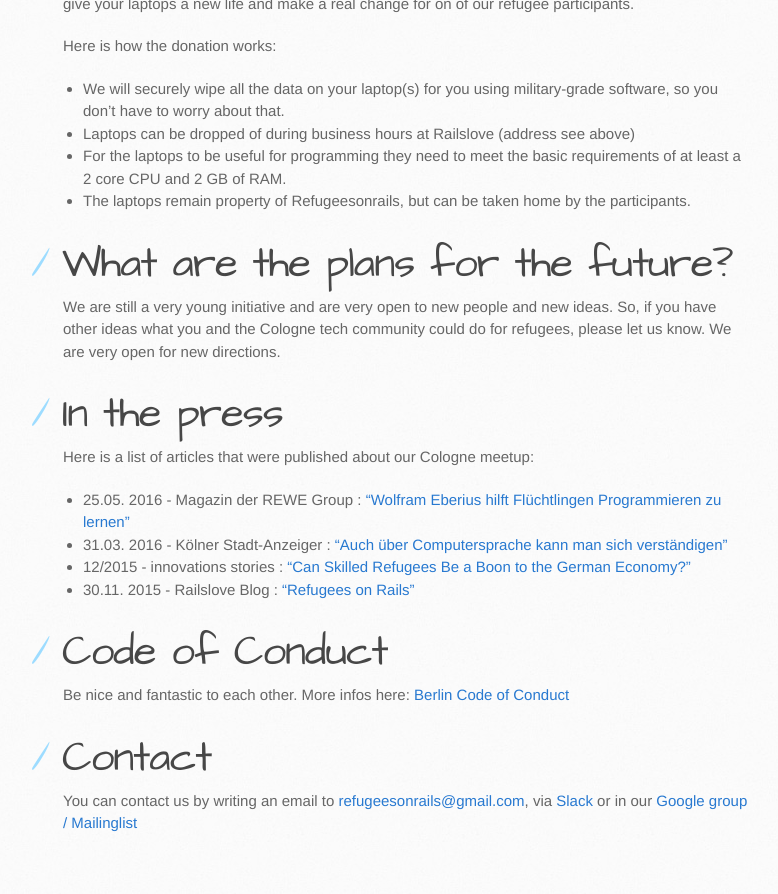
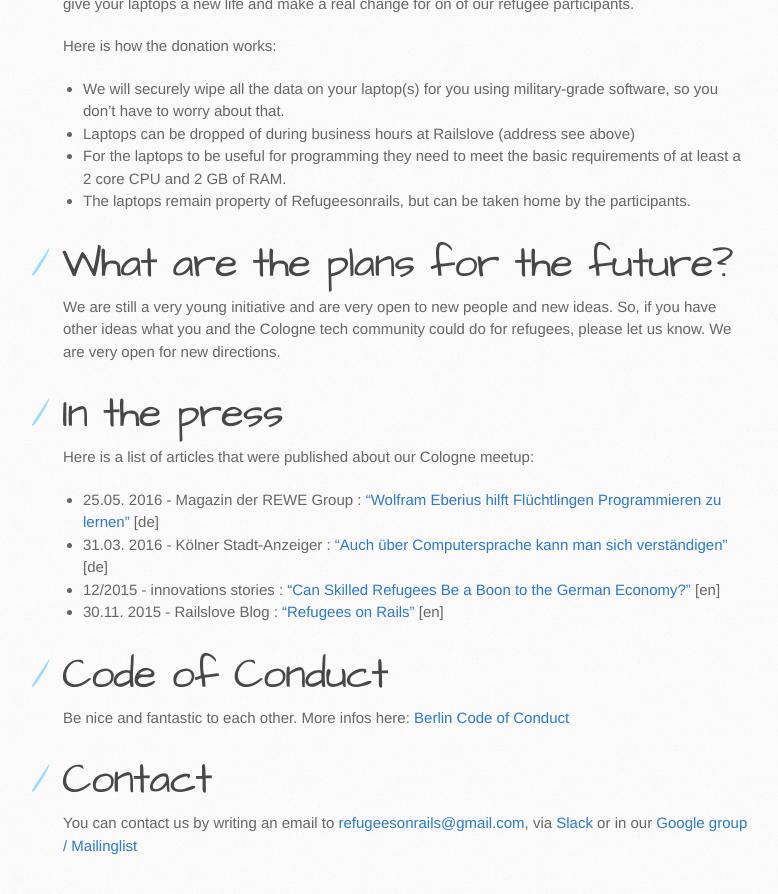
Before and after one commit to colognerb/refugees, a Jekyll site: the page built from en/index.md, in a window 1280 px wide and 900 px high, scrolled down 2993 px. Shown: the top 894 px of the window, without its empty margins (107-885 px from the left). Built offline with Jekyll 4.4.1, drawn with Linux system fonts in a browser that asks for light colours.

Commit message:
add infor about languages

```diff
--- a/en/index.md
+++ b/en/index.md
@@ -122,10 +122,10 @@ We are still a very young initiative and are very open to new people and new ide
 
 Here is a list of articles that were published about our Cologne meetup:
 
-* 25.05. 2016 - Magazin der REWE Group : ["Wolfram Eberius hilft Flüchtlingen Programmieren zu lernen"](http://one.rewe-group.com/magazin/magazin-artikel/item/Article/showMag/tt-04-fluechtlinge-engagements/)
-* 31.03. 2016 - Kölner Stadt-Anzeiger : ["Auch über Computersprache kann man sich verständigen"](http://cologne.refugeesonrails.org/images/ksta-refugees-artikel.jpeg)
-* 12/2015 - innovations stories : ["Can Skilled Refugees Be a Boon to the German Economy?"](http://innovationsstories.com/can-skilled-refugees-be-a-boon-to-the-german-economy/)
-* 30.11. 2015 - Railslove Blog : ["Refugees on Rails"](https://www.railslove.com/stories/refugees-on-rails)
+* 25.05. 2016 - Magazin der REWE Group : ["Wolfram Eberius hilft Flüchtlingen Programmieren zu lernen"](http://one.rewe-group.com/magazin/magazin-artikel/item/Article/showMag/tt-04-fluechtlinge-engagements/) [de]
+* 31.03. 2016 - Kölner Stadt-Anzeiger : ["Auch über Computersprache kann man sich verständigen"](http://cologne.refugeesonrails.org/images/ksta-refugees-artikel.jpeg) [de]
+* 12/2015 - innovations stories : ["Can Skilled Refugees Be a Boon to the German Economy?"](http://innovationsstories.com/can-skilled-refugees-be-a-boon-to-the-german-economy/) [en]
+* 30.11. 2015 - Railslove Blog : ["Refugees on Rails"](https://www.railslove.com/stories/refugees-on-rails) [en]
 
 
 # Code of Conduct
```
